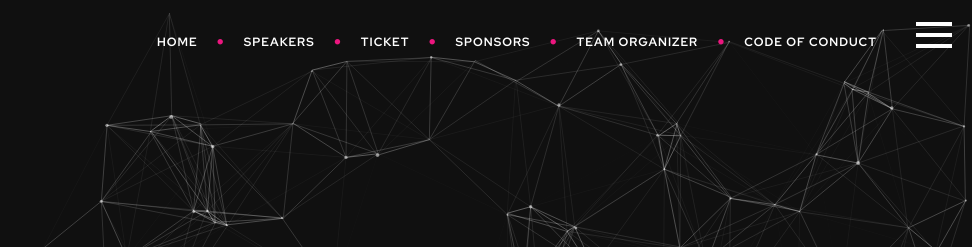
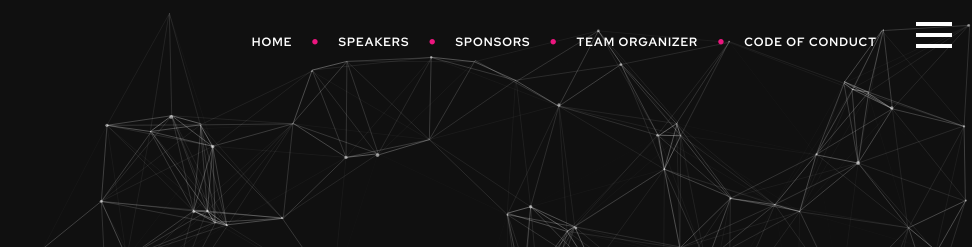
Before and after one commit to netcoreconf/netcoreconf20201, a plain HTML site: page index.html in a window 1280 px wide. Shown: the top 247 px of the page, 308-1280 px from the left. Drawn offline with Linux system fonts and the light colour scheme; no server answers; animation ran at ten frames a second; files whose address does not match are found by name.

Commit message:
se qutian entradas

```diff
--- a/index.html
+++ b/index.html
@@ -87,7 +87,7 @@
                             -->
                             <li><a href="#section-speakers">Speakers<span></span></a></li>
                            <!-- <li><a href="#section-schedule">Schedule<span></span></a></li>  -->
-                            <li><a href="https://www.eventbrite.co.uk/e/entradas-netcoreconf-2023-madrid-726357945167" target="_blank">Ticket<span></span></a></li>
+                            <!-- <li><a href="https://www.eventbrite.co.uk/e/entradas-netcoreconf-2023-madrid-726357945167" target="_blank">Ticket<span></span></a></li> -->
 
                             <li><a href="#section-sponsors">Sponsors<span></span></a></li>
                             <li><a href="#section-team">Team organizer<span></span></a></li>
```
